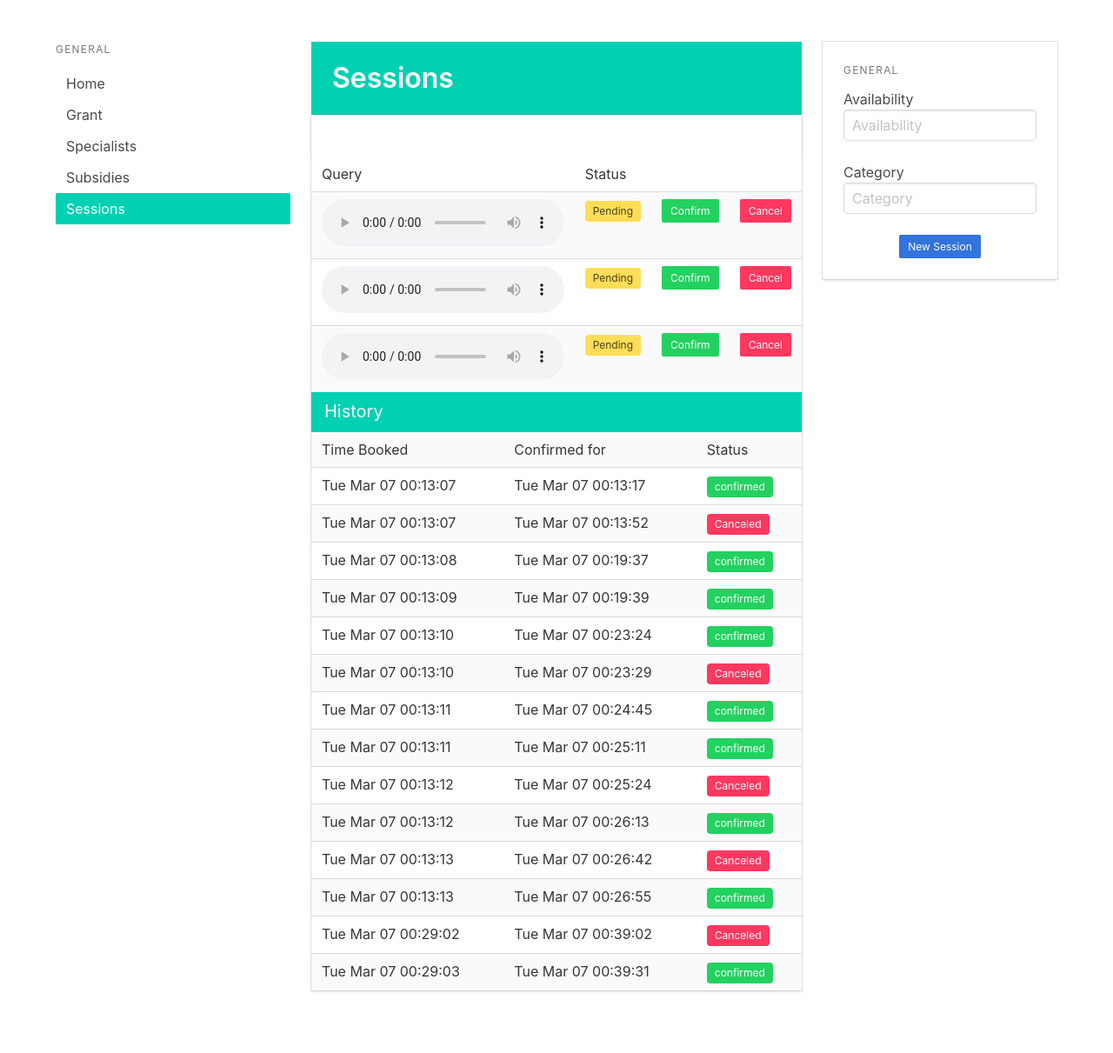
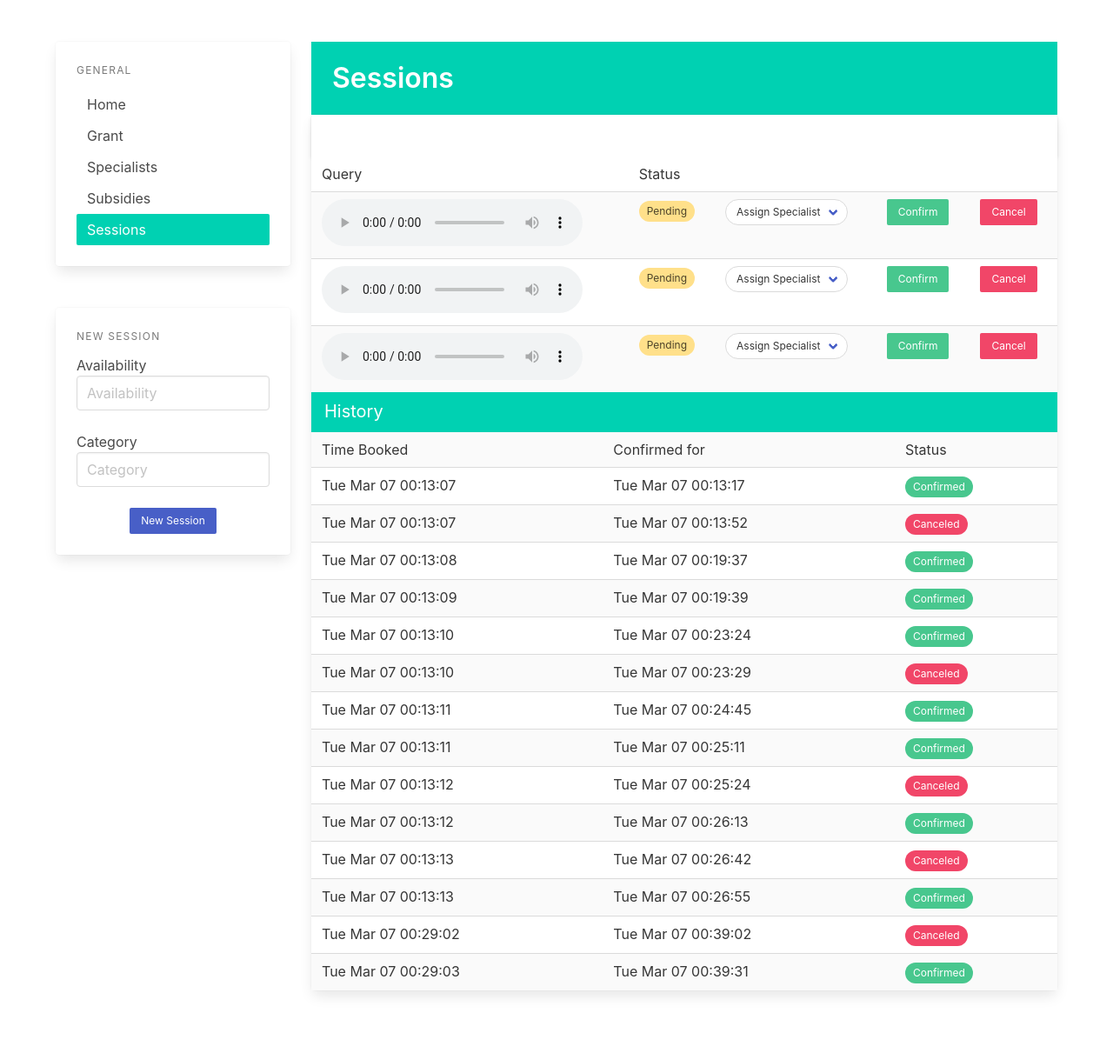
Before and after one commit to ochiengotieno304/AgriAssist, a Flask app: page /sessions in a window 1280 px wide. Shown: the part 52-1263 px from the top of the page at 87% size. Run offline with Flask 3, Linux system fonts and the light colour scheme; a user stored in the database is signed in; data comes from the database, SQL or seed files in the repository; both versions use the stored data as it was after the commit.

Commit message:
UI: changed bulma cdn  add confirm and cancel functionality to sessions

```diff
--- a/app/main.py
+++ b/app/main.py
@@ -58,7 +58,7 @@
             response += '<Say> Thankyou, your response has been captured. We will notify you when your session is confirmed</Say>'
             response += '<Reject/>'
             response += '</Response>'
-            new_session()
+            new_session(recording_url)
         else:
             response = '<?xml version="1.0" encoding="UTF-8"?>'
             response += '<Response>'
--- a/app/pages.py
+++ b/app/pages.py
@@ -1,7 +1,7 @@
-from flask import Blueprint, request, render_template, redirect, url_for
+from flask import Blueprint, request, render_template, redirect, url_for, flash
 from flask_login import login_required
 from .models import User, Grant, Specialist, Session, Subsidy
-from .utils import all_session, register_user, all_users
+from .utils import all_session, register_user, all_users, register_specialist, all_specialists, cancel_session, confirm_session
 
 from . import db
 
@@ -73,10 +73,23 @@
     return render_template('subsidies.html', subsidies=subsidies)
 
 
+@page.route('/new-specialist', methods=['POST'])
+@login_required
+def new_specialist():
+    name = request.form.get('name')
+    email = request.form.get('email')
+    phone = request.form.get('phone')
+    try:
+        register_specialist(name, email, phone)
+        return redirect(url_for('page.specialists'))
+    except:
+        return redirect(url_for('page.index'))
+
+
 @page.route('/specialist')
 @login_required
 def specialists():
-    specialists = Specialist.query.all()
+    specialists = all_specialists()
     return render_template('specialists.html', specialists=specialists)
 
 
@@ -84,9 +97,34 @@
 @login_required
 def sessions():
     sessions = all_session()
-    pending = Session.query.filter(Session.status==0)
-    others = Session.query.filter(Session.status!=0)
-    return render_template('sessions.html', sessions=sessions, pending=pending, others=others)
+    pending = Session.query.filter(Session.status == 0)
+    others = Session.query.filter(Session.status != 0)
+    specialists = all_specialists()
+    return render_template('sessions.html', sessions=sessions, pending=pending, others=others, specialists=specialists)
+
+
+@page.route('/cancel-session/<id>')
+@login_required
+def cancel_sessions(id):
+    try:
+        cancel_session(id)
+        flash('Session cancelled successfully.')
+        return redirect(url_for('page.sessions'))
+    except:
+        flash('Error cancelling session.')
+        return redirect(url_for('page.sessions'))
+
+
+@page.route('/confirm-session/<id>')
+@login_required
+def confirm_sessions(id):
+    try:
+        confirm_session(id)
+        flash('Session confirmed successfully.')
+        return redirect(url_for('page.sessions'))
+    except:
+        flash('Error confirming session.')
+        return redirect(url_for('page.sessions'))
 
 
 @page.route('/view-session/<id>')
--- a/app/templates/base.html
+++ b/app/templates/base.html
@@ -6,7 +6,7 @@
   <meta http-equiv="X-UA-Compatible" content="IE=edge">
   <meta name="viewport" content="width=device-width, initial-scale=1">
   <title>AgriAssist</title>
-  <link rel="stylesheet" href="https://cdnjs.cloudflare.com/ajax/libs/bulma/0.7.2/css/bulma.min.css" />
+  <link rel="stylesheet" href="https://cdn.jsdelivr.net/npm/bulma@0.9.4/css/bulma.min.css">
 </head>
 
 <body>
--- a/app/templates/index.html
+++ b/app/templates/index.html
@@ -4,7 +4,8 @@
 
 <div class="columns">
   <div class="column is-3 ">
-    <aside class="menu is-hidden-mobile">
+    <div class="card">
+      <aside class="menu is-hidden-mobile card-content">
       <p class="menu-label">
         General
       </p>
@@ -18,6 +19,7 @@
       </ul>
 
     </aside>
+    </div>
   </div>
   <div class="column is-6">
     <section class="hero is-primary welcome is-small">
--- a/app/templates/sessions.html
+++ b/app/templates/sessions.html
@@ -2,9 +2,18 @@
 
 {% block content %}
 
+{% with messages = get_flashed_messages() %}
+{% if messages %}
+<div class="notification is-info is-light">
+  {{ messages[0] }}
+</div>
+{% endif %}
+{% endwith %}
+
 <div class="columns">
   <div class="column is-3">
-    <aside class="menu is-hidden-mobile">
+    <div class="card">
+      <aside class="menu is-hidden-mobile card-content">
         <p class="menu-label">
           General
         </p>
@@ -19,7 +28,41 @@
 
       </aside>
     </div>
-  <div class="column is-6">
+
+    <div class="card mt-6">
+      <div class="card-content">
+        <div class="content">
+          <aside class="menu is-hidden-mobile">
+            <p class="menu-label">
+              New Session
+            </p>
+            <div class="file is-centered is-boxed is-success has-name">
+              <label class="file-label">
+                <div class="control">
+                  <label>Availability</label>
+                  <input class="input" type="text" placeholder="Availability">
+                </div>
+                <br />
+                <div class="control">
+                  <label>Category</label>
+                  <input class="input" type="text" placeholder="Category">
+                </div>
+                <br />
+                <div class="field is-grouped is-grouped-centered">
+                  <p class="control">
+                    <a class="button is-primary is-link is-small" href="#">New Session</a>
+                  </p>
+                </div>
+              </label>
+            </div>
+
+          </aside>
+        </div>
+      </div>
+    </div>
+  </div>
+
+  <div class="column is-9">
     <section class="hero is-primary welcome is-small">
       <div class="hero-body">
         <div class="">
@@ -49,6 +92,7 @@
                 <tr>
                   <td>Query</td>
                   <td>Status</td>
+                  <td></td>
                   <td colspan="2"></td>
                 </tr>
                 {% for session in pending %}
@@ -57,9 +101,23 @@
                       <source src="http://197.248.0.197:8080/acbea5aed109c92f6b1e09e63f0473c8.mp3" type="audio/mpeg">
                     </audio>
                   </td>
-                  <td><span class="tag is-warning">Pending</span></td>
-                  <td><a class="button is-success is-small" href="#">Confirm</a></td>
-                  <td><a class="button is-danger is-small" href="#">Cancel</a></td>
+                  <td><span class="tag is-warning is-rounded">Pending</span></td>
+                  <td>
+                    <div class="select is-small is-rounded">
+                      <select>
+                        <option>Assign Specialist</option>
+                        {% for specialist in specialists %}
+                        <option name="{{ specialist.name }}">{{ specialist.name }}</option>
+                        {% endfor %}
+                      </select>
+                    </div>
+                  </td>
+                  <td><a class="button is-success is-small"
+                      href="{{ url_for( 'page.confirm_sessions', id=session.id ) }}">Confirm</button>
+                  </td>
+                  <td><a class="button is-danger is-small"
+                      href="{{ url_for( 'page.cancel_sessions', id=session.id ) }}">Cancel</button>
+                  </td>
                 </tr>
                 {% endfor %}
               </tbody>
@@ -84,9 +142,9 @@
                   <td>{{session.enqueue_on.strftime("%a %b %d %X")}}</td>
                   <td>{{session.confirmed_for.strftime("%a %b %d %X")}}</td>
                   {% if session.status == 1 %}
-                  <td><span class="tag is-success">confirmed</span></td>
+                  <td><span class="tag is-success is-rounded">Confirmed</span></td>
                   {% else %}
-                  <td><span class="tag is-danger">Canceled</span></td>
+                  <td><span class="tag is-danger is-rounded">Canceled</span></td>
                   {% endif %}
                 </tr>
                 {% endfor %}
@@ -98,40 +156,6 @@
     </div>
     <br />
   </div>
-
-  <div class="column is-3">
-    <div class="card">
-      <div class="card-content">
-        <div class="content">
-          <aside class="menu is-hidden-mobile">
-            <p class="menu-label">
-              General
-            </p>
-            <div class="file is-centered is-boxed is-success has-name">
-              <label class="file-label">
-                <div class="control">
-                  <label>Availability</label>
-                  <input class="input" type="text" placeholder="Availability">
-                </div>
-                <br />
-                <div class="control">
-                  <label>Category</label>
-                  <input class="input" type="text" placeholder="Category">
-                </div>
-                <br />
-                <div class="field is-grouped is-grouped-centered">
-                  <p class="control">
-                    <a class="button is-primary is-link is-small" href="#">New Session</a>
-                  </p>
-                </div>
-              </label>
-            </div>
-
-          </aside>
-        </div>
-      </div>
-    </div>
-  </div>
 </div>
 
 
--- a/app/utils.py
+++ b/app/utils.py
@@ -1,4 +1,4 @@
-from .models import User, Session
+from .models import User, Session, Specialist
 from . import db
 from datetime import datetime
 
@@ -34,11 +34,35 @@
     db.session.commit()
 
 
-def new_session():
-    new_session = Session(enqueue_on=datetime.now(),
-                          confirmed_for=datetime.now(), queryl="", status=0)
+def register_specialist(name: str, email: str, phone: str):
+    new_specialist = Specialist(name=name, email=email, phone=phone)
+    db.session.add(new_specialist)
+    db.session.commit()
+
+
+def all_specialists():
+    return Specialist.query.all()
+
+
+def new_session(mp3_url):
+    new_session = Session(enqueue_on=datetime.now(), queryl=mp3_url, status=0)
     db.session.add(new_session)
     db.session.commit()
 
+
+def confirm_session(id):
+    session_to_confirm = Session.query.filter_by(id=id).first_or_404()
+    session_to_confirm.status = 1
+    session_to_confirm.confirmed_for = datetime.now()
+    db.session.commit()
+
+
+def cancel_session(id):
+    session_to_cancel = Session.query.filter_by(id=id).first_or_404()
+    session_to_cancel.status = 2
+    session_to_cancel.confirmed_for = datetime.now()
+    db.session.commit()
+
+
 def all_session():
     return Session.query.all()
```
Also changed, not shown: app/templates/specialists.html (+21 -13 lines), instance/db.sqlite. Lines whose indentation alone changed are shown as unchanged.
